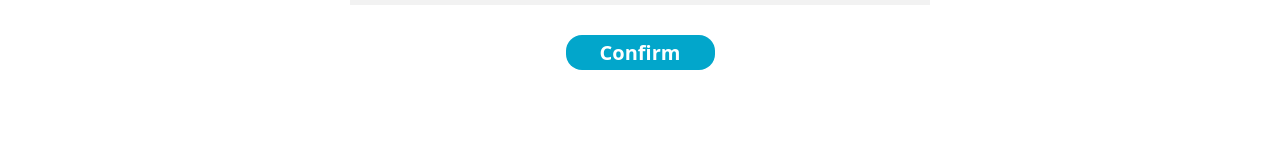
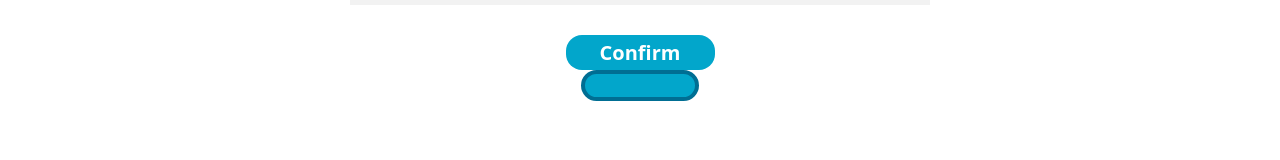
Before and after one commit to SSUlay-R/SSUlay-frontend, a React (Create React App) app in the folder ssulay-front/: page /buddyform/complete in a window 1280 px wide. Shown: the part 395-555 px from the top of the page. Built offline with nearby package versions, Linux system fonts and the light colour scheme.

Commit message:
Feat: TagBlock

```diff
--- a/ssulay-front/src/App.js
+++ b/ssulay-front/src/App.js
@@ -7,6 +7,8 @@ import LoginPage from "./pages/LoginPage";
 import BuddyForm from "./components/BuddyForm";
 import axios from "axios";
 import CompletePage from "./pages/CompletePage";
+import BuddySearch from "./components/BuddySearch";
+import TagBlock from "./components/TagBlock";
 
 function App() {
   const [connection, setConnection] = useState("");
@@ -34,6 +36,7 @@ function App() {
             <Route path="/login" element={<LoginPage/>} />
             <Route path="/buddyform" element={<BuddyForm/>}/>
             <Route path="/buddyform/complete" element={<CompletePage/>}/>
+            <Route path="/buddy/prefer" element={<BuddySearch/>}/>
           </Routes>
       </Layout>
     </Router>
--- a/ssulay-front/src/components/BuddyForm.css
+++ b/ssulay-front/src/components/BuddyForm.css
@@ -4,7 +4,7 @@
   font-size:16px;
 }
 .buddy-page-title{
-  font-size:20px;
+  font-size:24px;
   font-weight: 500;
 }
 .explain-box{
--- /dev/null
+++ b/ssulay-front/src/components/BuddySearch.jsx
@@ -0,0 +1,21 @@
+import React from 'react'
+import "./BuddySearch.css";
+
+export default function BuddySearch() {
+  return (
+    <>
+      <div className="buddy-page-container">
+        <h1 className="buddy-page-title">Choose your preferred buddies</h1>
+        <hr/>
+        <div className="box-container">
+        The list below is Soongsil students who applied for the Buddy program. Please read the information about the students, select 3 students who you want to be matched as a buddy and submit. Please make sure that the matching will be done based on your preference
+        </div>
+        <div className="tag-container">
+          <div className="semi-title">
+
+          </div>
+        </div>
+      </div>
+    </>
+  )
+}
--- /dev/null
+++ b/ssulay-front/src/components/TagBlock.jsx
@@ -0,0 +1,33 @@
+import React,{useState} from 'react'
+
+export default function TagBlock(props) {
+  const [isClicked, setIsClicked ] = useState(false);
+
+  const tagBlockStyle={
+    backgroundColor:"#02A6CB",
+    borderRadius:"22px",
+    minWidth: '118px',
+    maxWidth: '300px',
+    height:"31px",
+    color:"white",
+    padding:"5px",
+    display:'flex',
+    justifyContent:'center',
+    alignItems:'center',
+    fontSize:'16px',
+    fontWeight:"600",
+    border: isClicked ? 'none' : '4px solid #006E93',
+    whiteSpace: 'nowrap',
+    overflow: 'hidden',
+    textOverflow: 'ellipsis'
+  }
+  const handleClick=()=>{
+    setIsClicked(!isClicked);
+  }
+
+  return (
+    <button style={tagBlockStyle} onClick={handleClick}>
+      {props.children}
+    </button>
+  )
+}
--- a/ssulay-front/src/pages/CompletePage.jsx
+++ b/ssulay-front/src/pages/CompletePage.jsx
@@ -1,6 +1,7 @@
 import React from 'react';
 import "./CompletePage.css";
 import { Link } from 'react-router-dom';
+import TagBlock from '../components/TagBlock';
 
 export default function CompletePage() {
   return (
@@ -11,6 +12,7 @@ export default function CompletePage() {
         </div>
         <Link to="/"><button className="submit-btn">Confirm
         </button></Link>
+        <TagBlock></TagBlock>
       </div>
 
     </>
```
Also changed, not shown: ssulay-front/src/components/BuddySearch.css (added), ssulay-front/src/pages/BuddySearchPage.jsx (deleted).
